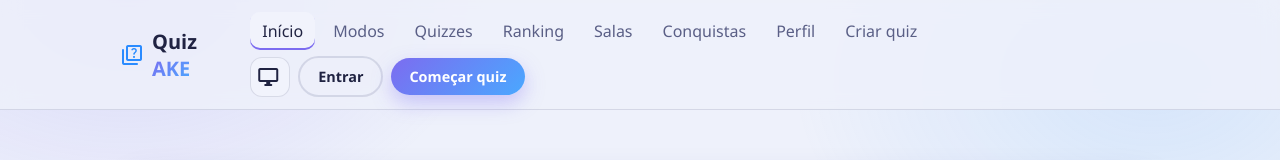
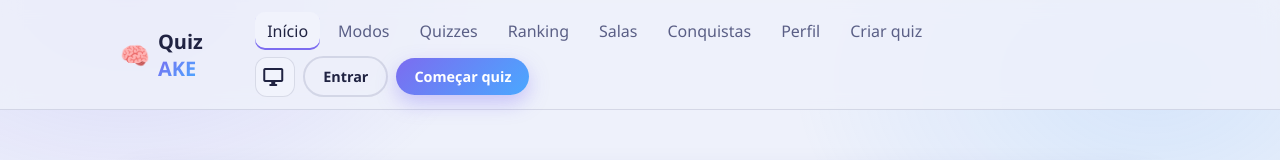
Before and after one commit to Akash03wl/quiz-ake-v2, a website: page index.html in a window 1280 px wide. Shown: the top 160 px of the page. Drawn offline with nearby package versions, Linux system fonts and the light colour scheme; no server answers.

Commit message:
Logo do topo volta a usar o emoji antigo 🧠

```diff
--- a/index.html
+++ b/index.html
@@ -52,7 +52,7 @@
     <div class="nav-inner">
       <!-- Logo -->
       <a href="#" class="logo" data-navegar="inicio" aria-label="Quiz AKE - ir para o início">
-        <span class="logo-icon material-symbols-rounded" aria-hidden="true">quiz</span>
+        <span class="logo-icon">🧠</span>
         <span>Quiz <strong>AKE</strong></span>
       </a>
 
```
